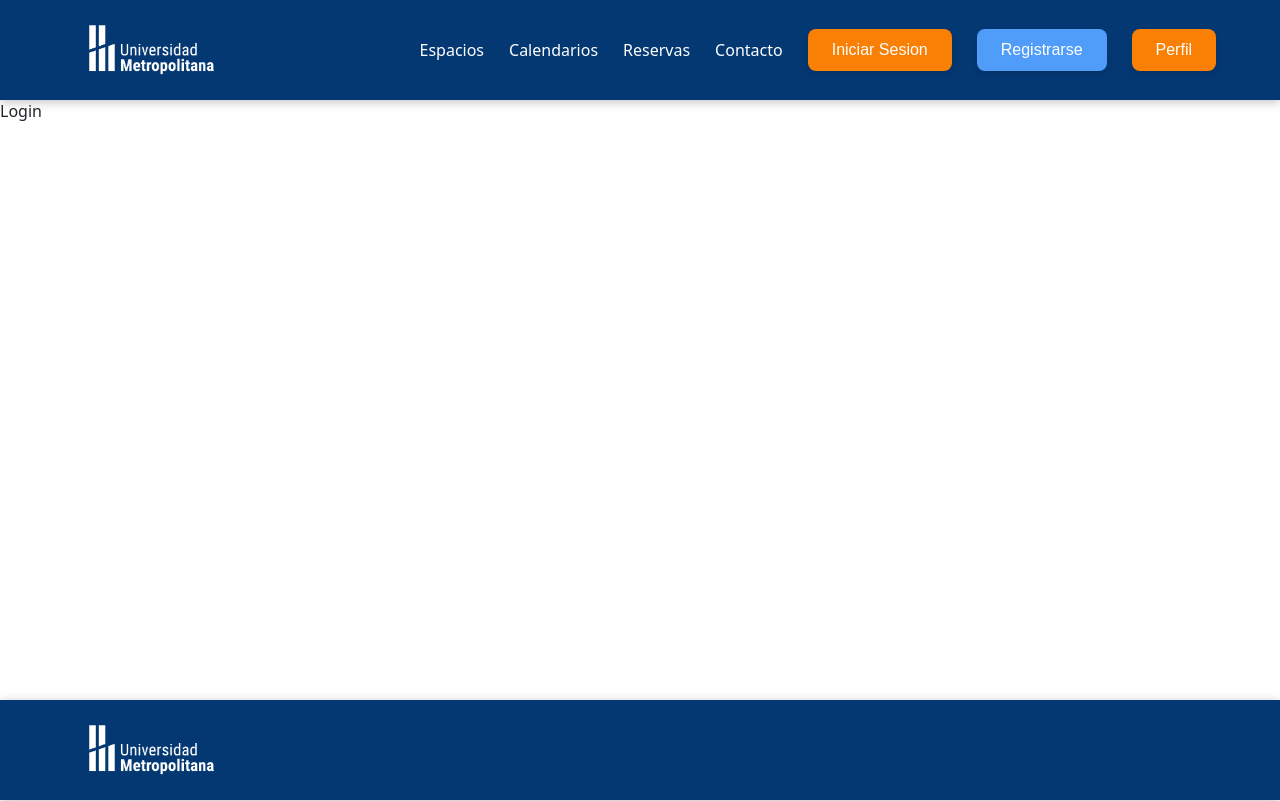
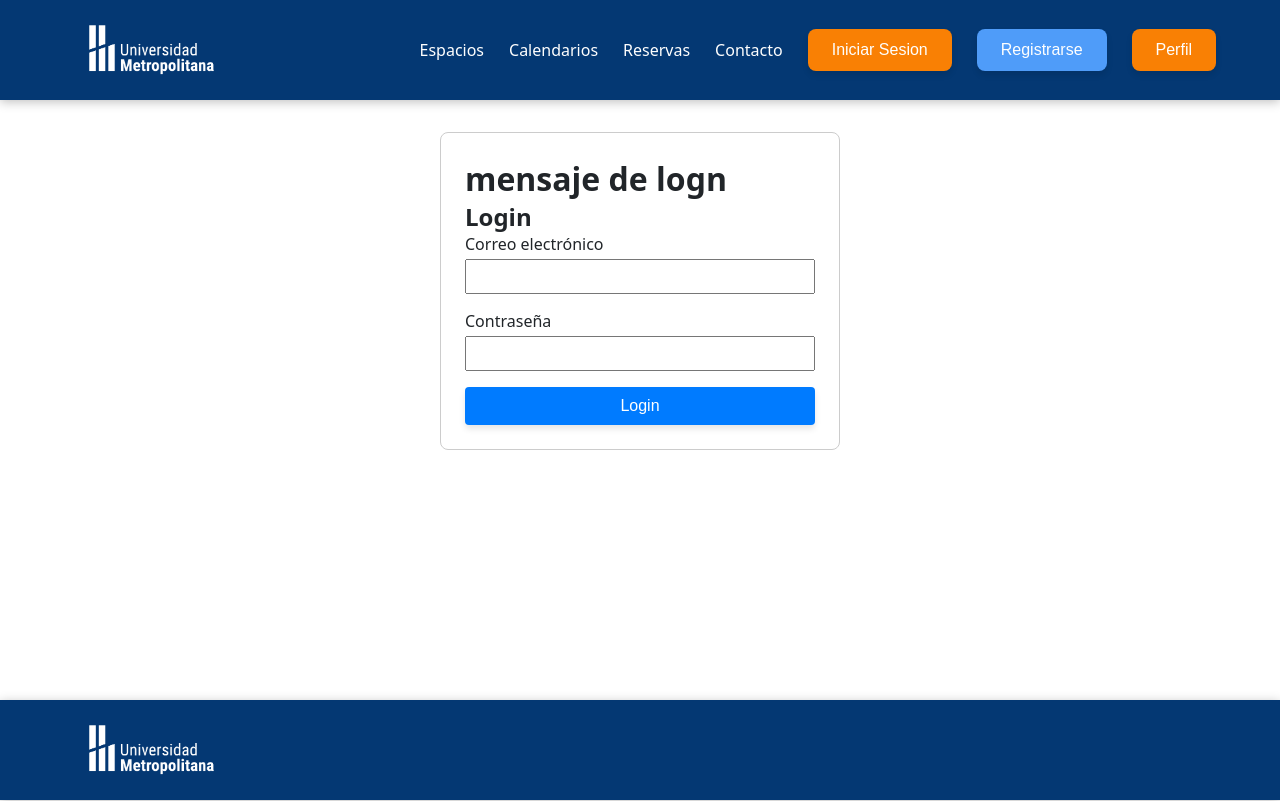
Before and after one commit to ZadkielAvendano/Proyecto-Sistemas-de-Info, a React (Vite) app: page /login in a window 1280 px wide. Built offline with nearby package versions, Linux system fonts and the light colour scheme; no server answers.

Commit message:
Creando el context y parte de la login de verificacion

```diff
--- a/src/Login.jsx
+++ b/src/Login.jsx
@@ -1,8 +1,74 @@
 
 
 
+import  { useState } from "react";
+import {supabase} from './config/supabase';
+import { useNavigate } from "react-router";
 export default function Login() {
+    const navigate = useNavigate();
+    const [message, setMessage] = useState('mensaje de logn');
+    const [form, setForm] = useState({email: '', password: ''
+  });
+
+  const handleChange = (e) => {
+    const { name, value } = e.target;
+    setForm((prev) => ({ ...prev, [name]: value }));
+  };
+
+  const handleSubmit = async (e) => {
+    e.preventDefault();
+    setMessage("");
+    const { data, error } = await supabase.auth.signInWithPassword({
+        email: form.email,
+        password: form.password
+    })
+    if (error){
+        setMessage(`Error al verificar el correo: ${error.message}`);
+            return;
+    };
+    if (data) {
+        setMessage("Login exitoso, redirigiendo...");
+        setForm({
+            email: '',
+            password: ''
+        });
+        navigate('/');
+    }
+  };
+
   return (
-    <div>Login</div>
-  )
+    <div style={{ maxWidth: 400, margin: "2rem auto", padding: 24, border: "1px solid #ccc", borderRadius: 8 }}>
+        <h1>{message}</h1>
+      <h2>Login</h2>
+      <form onSubmit={handleSubmit}>
+        <div style={{ marginBottom: 16 }}>
+          <label htmlFor="email">Correo electrónico</label>
+          <input
+            type="email"
+            id="email"
+            name="email"
+            value={form.email}
+            onChange={handleChange}
+            required
+            style={{ width: "100%", padding: 8, marginTop: 4 }}
+          />
+        </div>
+        <div style={{ marginBottom: 16 }}>
+          <label htmlFor="password">Contraseña</label>
+          <input
+            type="password"
+            id="password"
+            name="password"
+            value={form.password}
+            onChange={handleChange}
+            required
+            style={{ width: "100%", padding: 8, marginTop: 4 }}
+          />
+        </div>
+        <button type="submit" style={{ width: "100%", padding: 10, background: "#007bff", color: "white", border: "none", borderRadius: 4 }}>
+          Login
+        </button>
+      </form>
+    </div>
+  );
 }
--- /dev/null
+++ b/src/context/UserContext.jsx
@@ -0,0 +1,15 @@
+import { createContext , useState} from 'react';
+
+const UserContext = createContext(null);
+
+
+const UserProvider = ({ children }) => {
+    const [user, setUser] = useState('');
+    return (
+        <UserContext.Provider value={{user, setUser}}>
+            {children}
+        </UserContext.Provider>
+    );
+}
+
+export { UserContext, UserProvider };
--- a/src/main.jsx
+++ b/src/main.jsx
@@ -1,10 +1,12 @@
 import { StrictMode } from 'react'
 import { createRoot } from 'react-dom/client'
-
+import { UserProvider } from './context/UserContext.jsx'
 import App from './App.jsx'
 
 createRoot(document.getElementById('root')).render(
   <StrictMode>
-    <App />
+    <UserProvider>
+      <App />
+    </UserProvider>
   </StrictMode>,
 )
```
